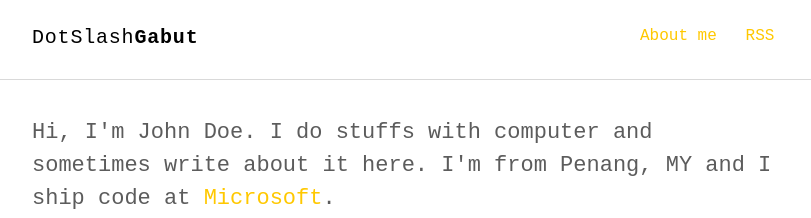
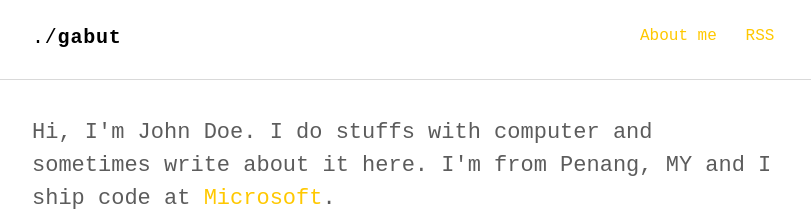
Before and after one commit to dotslashgabut/blog, a Jekyll site: the page built from index.html, in a window 1280 px wide. Shown: the top 218 px of the page, without its empty margins (232-1043 px from the left). Built offline with Jekyll 4.4.1, drawn with Linux system fonts in a browser that asks for light colours; some web fonts are replaced; some of the changed lines change nothing that is shown.

Commit message:
Update _config.yml

```diff
--- a/_config.yml
+++ b/_config.yml
@@ -1,8 +1,8 @@
 # Site settings
-title_left    : "DotSlash"
-title_right   : "Gabut" # default: ""
-description   : "Minimalist Jekyll theme for technical writing blog."
-keywords      : "Jekyll, theme, free, download, SEO, blog, web, minimalist, thinkspace"
+title_left    : "./"
+title_right   : "gabut" # default: ""
+description   : "DotSlashGabut, just for fun and testing purposes."
+keywords      : "DotSlashGabut, Dot Slash Gabut, ./gabut, tech, windows, linux, macOS, SEO, blog, web, minimalist, thinkspace"
 url           : https://blog.dotslashgabut.com # site url
 baseurl       : "" # apply repo name like "/myproject" if used under gh-pages branch, else (under master branch) just leave empty/blank
 cover         : "/assets/images/dotslashgabut.png" # image uri like logo/cover image for site seo
```
